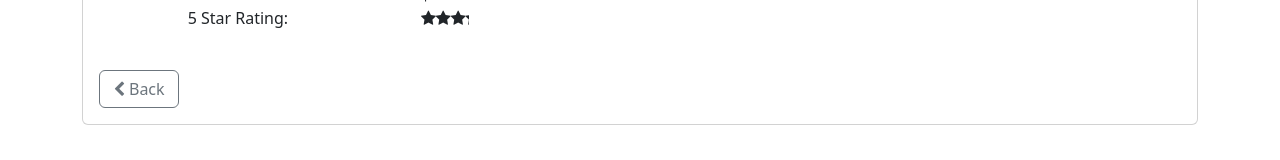
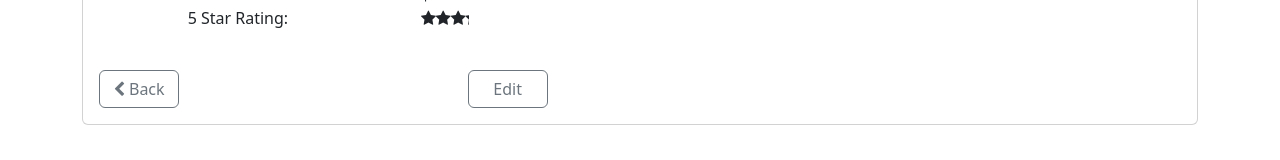
Before and after one commit to markfady/Angular_Getting_Started, an Angular app: page /products/1 in a window 1280 px wide. Shown: the part 565-725 px from the top of the page. Built offline with nearby package versions, Linux system fonts and the light colour scheme.

Commit message:
edit specific product

```diff
--- a/src/app/products/product-detail.component.html
+++ b/src/app/products/product-detail.component.html
@@ -1,7 +1,7 @@
 <div class="card">
     <div class="card-header"
          *ngIf="product">
-      {{product.productName + " "+ product.productId}}
+      {{product.productName + " "+product.productId}}
     </div>
 
     <div class="card-body"
@@ -58,7 +58,15 @@
             <i class="fa fa-chevron-left"></i> Back
           </button>
         </div>
+        <div class="col-md-4">
+          <button class="btn btn-outline-secondary mr-3"
+                  style="width:80px"
+                  [routerLink]="['/products',product.productId,'edit']">
+              Edit
+          </button>
+        </div>
       </div>
+
 
     </div>
 
```
